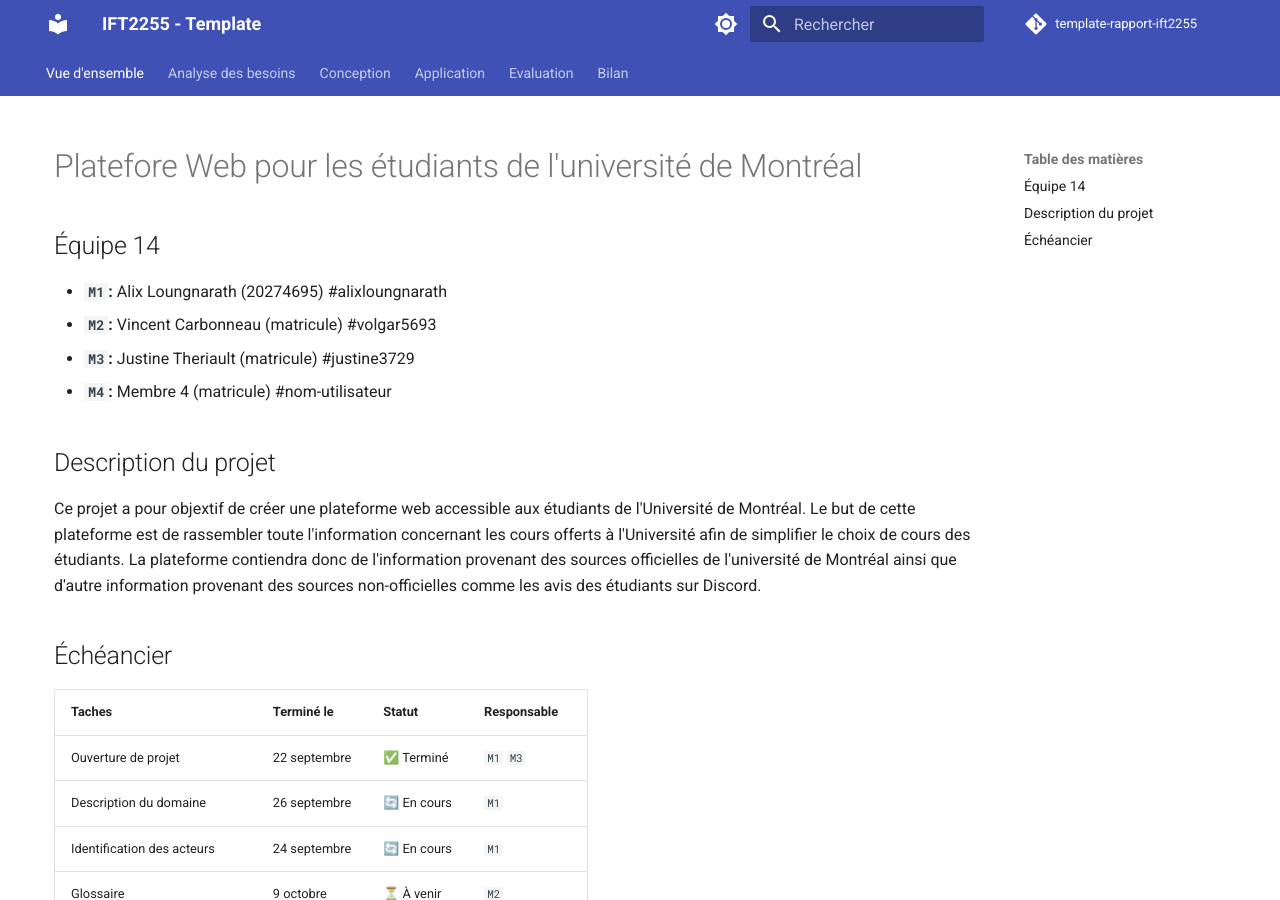
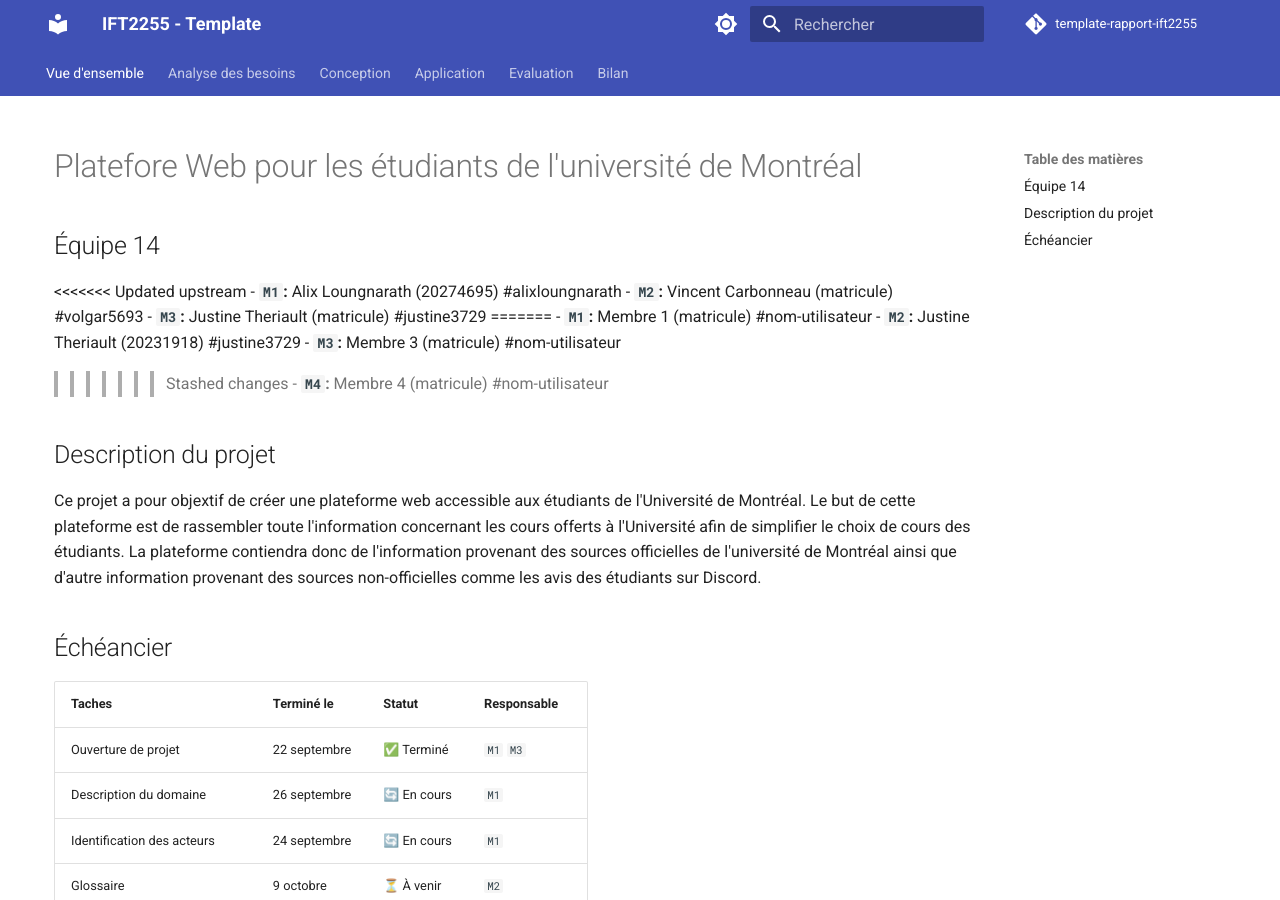
Before and after one commit to jujutheriault/IFT2255_Devoir1, an MkDocs documentation site: the page built from docs/index.md, in a window 1280 px wide and 900 px high. Built offline with MkDocs 1.6.1 and Material for MkDocs 9.7.7, drawn with Linux system fonts in a browser that asks for light colours; comment, search, counter and statistics services are not loaded.

Commit message:
Update index.md

```diff
--- a/docs/index.md
+++ b/docs/index.md
@@ -14,9 +14,15 @@ title: Vue d'ensemble
 
 ## Équipe 14
 
+<<<<<<< Updated upstream
 - **`M1`:** Alix Loungnarath (20274695) #alixloungnarath
 - **`M2`:** Vincent Carbonneau (matricule) #volgar5693
 - **`M3`:** Justine Theriault (matricule) #justine3729
+=======
+- **`M1`:** Membre 1 (matricule) #nom-utilisateur
+- **`M2`:** Justine Theriault (20231918) #justine3729
+- **`M3`:** Membre 3 (matricule) #nom-utilisateur
+>>>>>>> Stashed changes
 - **`M4`:** Membre 4 (matricule) #nom-utilisateur
 
 ## Description du projet
```
